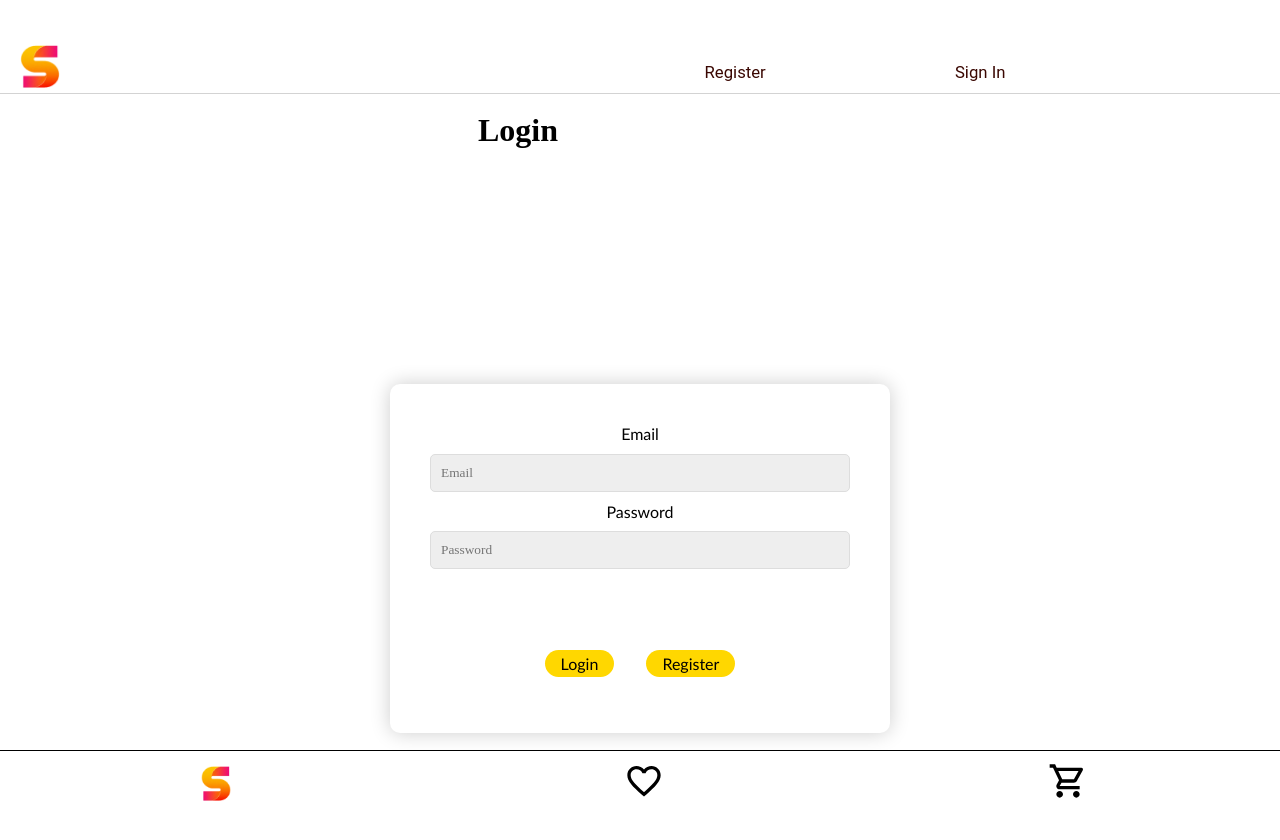
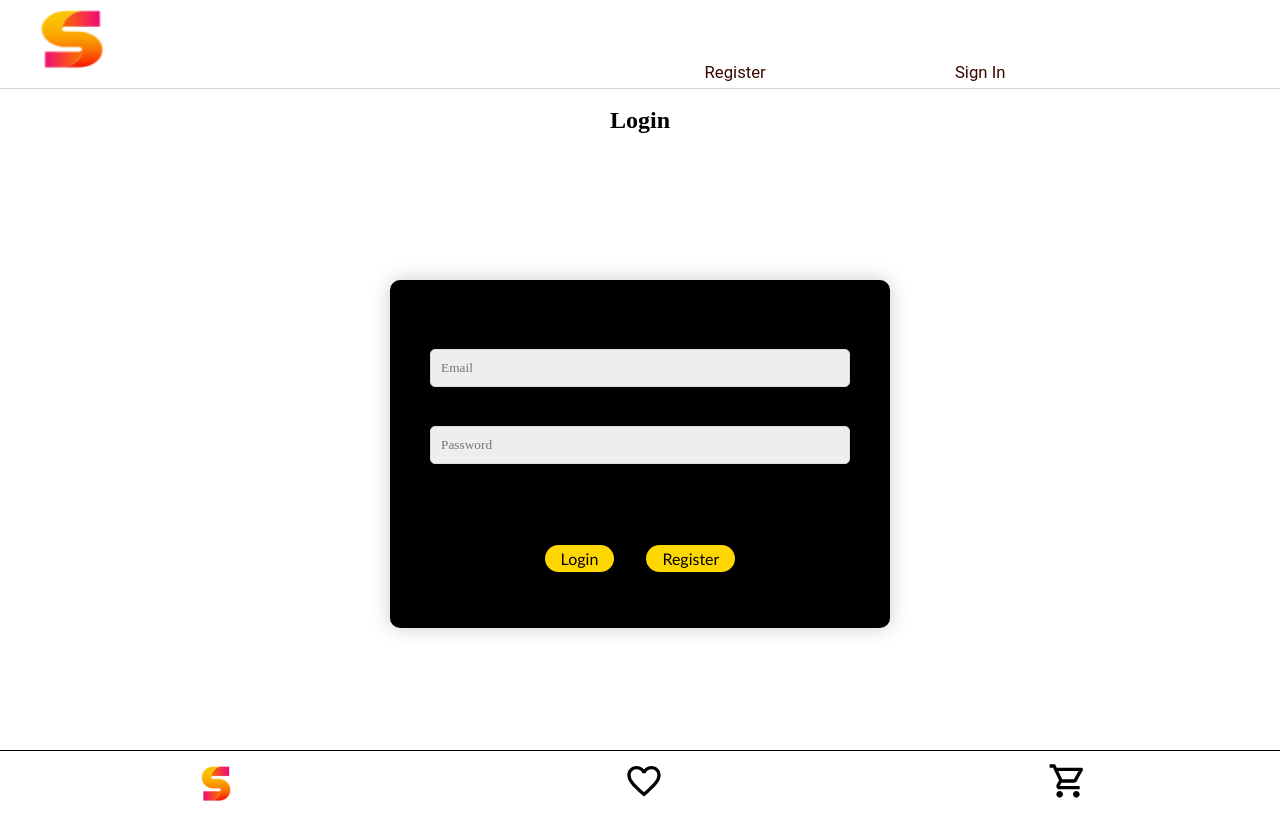
Before and after one commit to Silvia02/ProjectLeverans, a React (Vite) app in the folder client/: page /mycart in a window 1280 px wide. Shown: the top 840 px of the page. Built offline with nearby package versions, Linux system fonts and the light colour scheme.

Commit message:
Stylings

```diff
--- a/client/src/components/DefaultHeader/DefaultHeader.jsx
+++ b/client/src/components/DefaultHeader/DefaultHeader.jsx
@@ -9,7 +9,7 @@ const DefaultHeader = ({ stayLogedin }) => {
   return (
     <>
       <HeaderWrapper>
-        {stayLogedin ?
+        {stayLogedin ? (
           <Link to="/">
             <ArrowBackIosIcon
               style={{
@@ -19,13 +19,24 @@ const DefaultHeader = ({ stayLogedin }) => {
                 marginLeft: 40,
               }}
             ></ArrowBackIosIcon>
-          </Link> : null}
+          </Link>
+        ) : null}
+        <div className="logo">
+          <Link to="/">
+            <img
+              src={logo}
+              alt="logo"
+              style={{
+                // width: "50px",
+                // paddingLeft: "10px",
+                // paddingTop: "40px",
+                marginTop: 10,
+                marginLeft: 40,
 
-        <img
-          src={logo}
-          alt="logo"
-          style={{ width: "50px", paddingLeft: "10px", paddingTop: "40px" }}
-        />
+              }}
+            />
+          </Link>
+        </div>
         <HeaderLinks>
           <Link
             to="/register"
--- a/client/src/pages/Casual.jsx
+++ b/client/src/pages/Casual.jsx
@@ -1,7 +1,8 @@
 import React, {useState, useEffect, useContext} from 'react';
 import ApiUrlContext from '../ApiUrlContext.js';
 import {Link} from "react-router-dom";
-import Footer from '../components/footer/Footer'
+import Footer from '../components/footer/Footer';
+import ArrowBackIosIcon from "@material-ui/icons/ArrowBackIos";
 import {
   ProductCard,
   ProductPrice,
@@ -16,6 +17,7 @@ const Casual = () => {
   const ApiUrl = useContext(ApiUrlContext);
   const [categories, setCategories] = useState([])
 
+
   useEffect(() => {
     const getItems = async () => {
       const response = await fetch(`${ApiUrl}/products/category/casual`);
@@ -29,6 +31,17 @@ const Casual = () => {
 
   return (
     <div>
+      <ArrowBackIosIcon
+        style={{
+          marginTop: "40px",
+          marginLeft: "60px",
+          color: "red",
+          fontSize: 35,
+        }}
+        onClick={() => {
+          window.history.back();
+        }}
+      ></ArrowBackIosIcon>
       {/* <h1>Hello from casual</h1> */}
       <ProductWrapper>
         {categories.map((categorie) => (
--- a/client/src/pages/Formal.jsx
+++ b/client/src/pages/Formal.jsx
@@ -1,7 +1,8 @@
 import React, {useState, useEffect, useContext} from 'react';
 import ApiUrlContext from '../ApiUrlContext.js';
 import {Link} from "react-router-dom";
-import Footer from '../components/footer/Footer'
+import Footer from '../components/footer/Footer';
+import ArrowBackIosIcon from "@material-ui/icons/ArrowBackIos";
 import {
   ProductCard,
   ProductPrice,
@@ -29,6 +30,17 @@ const Formal = () => {
 
   return (
     <div>
+      <ArrowBackIosIcon
+        style={{
+          marginTop: "40px",
+          marginLeft: "60px",
+          color: "red",
+          fontSize: 35,
+        }}
+        onClick={() => {
+          window.history.back();
+        }}
+      ></ArrowBackIosIcon>
 
       <ProductWrapper>
         {formals.map((formalCate) => (
--- a/client/src/pages/FrontPageStyle.jsx
+++ b/client/src/pages/FrontPageStyle.jsx
@@ -1,25 +1,37 @@
 import styled from "styled-components";
 
 export const HeaderWrapper = styled.header`
-  display:flex;
+  display: flex;
   flex-direction: row;
   flex-wrap: wrap;
   justify-content: space-between;
   text-align: center;
   border-bottom: 1px solid lightgray;
   padding-bottom: 5px;
-`
+
+  @media only screen and (max-width: 600px) and (min-width: 320px) {
+  .logo img {
+    margin-left:10px !important;
+  }
+`;
 
 export const HeaderLinks = styled.div`
-  width:50%;
-  display:flex;
+  width: 50%;
+  display: flex;
   flex-direction: row;
   justify-content: space-around;
   text-align: center;
   padding-top: 22px;
   padding-right: 10px;
-  font-size:0.95em;
-`
+  font-size: 0.95em;
+   @media only screen and (max-width: 600px) and (min-width: 320px) {
+  a {
+    margin-right:10px !important;
+    margin-top: -30px;
+  }
+
+
+`;
 
 export const FrontPageWrapper = styled.div`
   display:flex;
@@ -96,21 +108,28 @@ export const CategoryButton = styled.button`
   align-items: center;
   height: 100vh;
   padding: 0 20px;
+  margin-top: -80px;
+  @media only screen and (max-width: 768px) and (min-width: 320px) {
+    .register form {
+      margin-top: 10px;
+      padding: 20px;
+    }
+  }
 
 `;
 
 export const StlyedForm = styled.form`
+  background-color: black;
   width: 100%;
   max-width: 500px;
   padding: 40px;
-    background-color: #ffff;
+  //background-color: #ffff;
   border-radius: 10px;
   box-sizing: border-box;
   box-shadow: 0px 0px 20px 0px rgba(0, 0, 0, 0.2);
   label {
     font-family: "Gill Sans", "Gill Sans MT", Calibri, "Trebuchet MS",
       sans-serif;
-
   }
 `;
 
--- a/client/src/pages/Home.jsx
+++ b/client/src/pages/Home.jsx
@@ -3,6 +3,7 @@ import ApiUrlContext from '../ApiUrlContext.js';
 import {Link} from 'react-router-dom';
 import {ProductCard, ProductPrice, ProductName, ProductWrapper, ImageWrapper, ProductInformationWrapper, } from './HomeStyle';
 import Footer from '../components/footer/Footer';
+import ArrowBackIosIcon from "@material-ui/icons/ArrowBackIos";
 
 
 const Home = () => {
@@ -23,9 +24,18 @@ const Home = () => {
 
   return (
     <>
-
+      <ArrowBackIosIcon
+        style={{
+          marginTop: "40px",
+          marginLeft: "60px",
+          color: "red",
+          fontSize: 35,
+        }}
+        onClick={() => {
+          window.history.back();
+        }}
+      ></ArrowBackIosIcon>
       <ProductWrapper>
-
         {products.map((product) => (
           <ProductCard key={product._id}>
             {/* <FavoriteBorderIcon
--- a/client/src/pages/Login.jsx
+++ b/client/src/pages/Login.jsx
@@ -43,7 +43,7 @@ const Login = ({stayLogedin}) => {
 
   return (
     <>
-      <h1>Login</h1>
+      <h2>Login</h2>
 
       <StlyedFormWrappper>
         <StlyedForm>
--- a/client/src/pages/RegisterPage.jsx
+++ b/client/src/pages/RegisterPage.jsx
@@ -47,20 +47,37 @@ const Register = () => {
 
   return (
     <>
-      <h1>Register</h1>
+      <h2>Register</h2>
+
       <StlyedFormWrappper>
+        <div className="register">
           <StlyedForm>
             <label htmlFor="UserName">User Name</label>
-          <StlyedInput type="text" name="name" value={user.name}
-            placeholder="Username" onChange={handleChange} />
+            <StlyedInput
+              type="text"
+              name="name"
+              value={user.name}
+              placeholder="Username"
+              onChange={handleChange}
+            />
             <label htmlFor="Email">Email</label>
 
-          <StlyedInput type="email" name="email" value={user.email}
-            placeholder="Email" onChange={handleChange} />
+            <StlyedInput
+              type="email"
+              name="email"
+              value={user.email}
+              placeholder="Email"
+              onChange={handleChange}
+            />
             <label htmlFor="Password">Password</label>
 
-          <StlyedInput type="password" name="password" value={user.password}
-            placeholder="Password" onChange={handleChange} />
+            <StlyedInput
+              type="password"
+              name="password"
+              value={user.password}
+              placeholder="Password"
+              onChange={handleChange}
+            />
 
             <label htmlFor="Password">Confirm Password</label>
             <StlyedInput
@@ -70,12 +87,17 @@ const Register = () => {
               placeholder="Confirm Password"
               onChange={handleChange}
             />
-          <div style={{marginTop: "15px", padding: "5px", textAlign: "center"}}>
-            <p style={{color: "orangered", fontSize: "20px"}}>{errorMessage}</p>
+            <div
+              style={{ marginTop: "15px", padding: "5px", textAlign: "center" }}
+            >
+              <p style={{ color: "orangered", fontSize: "20px" }}>
+                {errorMessage}
+              </p>
             </div>
             <Button onClick={register}>Register</Button>
-          <Button onClick={() => history.push('/login')}>Login</Button>
+            <Button onClick={() => history.push("/login")}>Login</Button>
           </StlyedForm>
+        </div>
       </StlyedFormWrappper>
       <Footer />
     </>
--- a/client/src/pages/Sport.jsx
+++ b/client/src/pages/Sport.jsx
@@ -1,7 +1,8 @@
 import React, {useState, useEffect, useContext} from 'react';
 import ApiUrlContext from '../ApiUrlContext.js';
 import {Link} from "react-router-dom";
-import Footer from '../components/footer/Footer'
+import Footer from '../components/footer/Footer';
+import ArrowBackIosIcon from "@material-ui/icons/ArrowBackIos";
 import {
   ProductCard,
   ProductPrice,
@@ -30,6 +31,17 @@ const Sport = () => {
 
   return (
     <div>
+      <ArrowBackIosIcon
+        style={{
+          marginTop: "40px",
+          marginLeft: "60px",
+          color: "red",
+          fontSize: 35,
+        }}
+        onClick={() => {
+          window.history.back();
+        }}
+      ></ArrowBackIosIcon>
       <ProductWrapper>
         {sports.map((sportCate) => (
           <ProductCard key={sportCate._id}>
```
Also changed, not shown: client/src/pages/Product.jsx (+64 -21 lines). Lines whose indentation alone changed are shown as unchanged.
